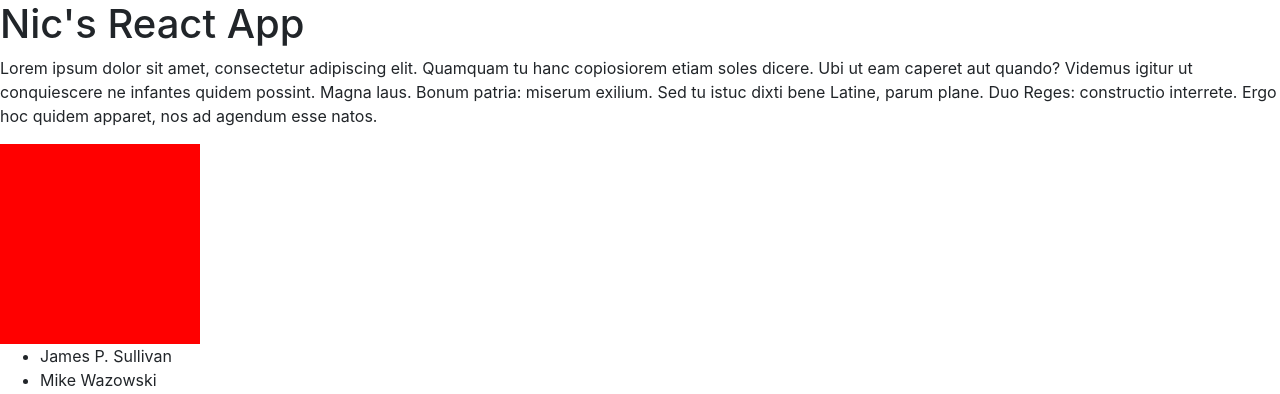
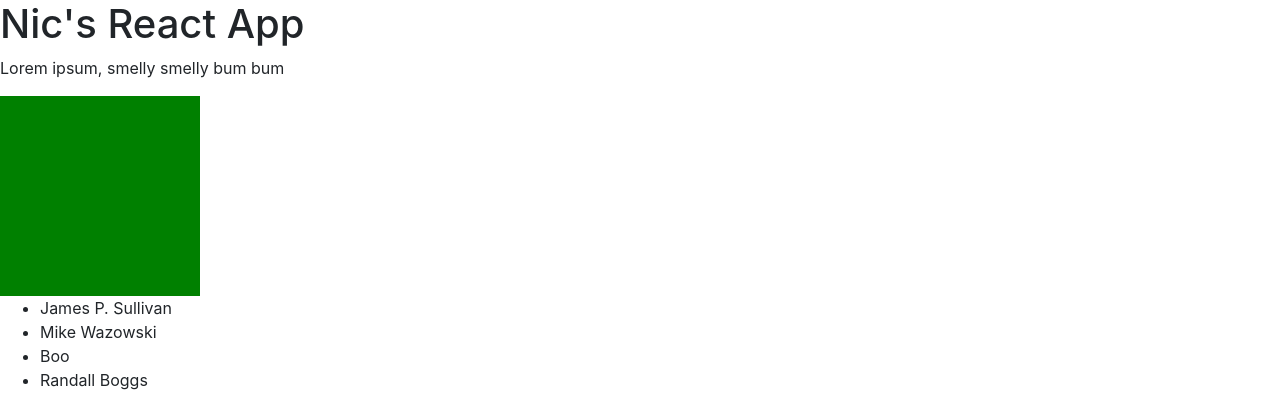
Before and after one commit to NicJr1110/react-nic-app, a React (Create React App) app: page / in a window 1280 px wide. Shown: the top 394 px of the page. Built offline with nearby package versions, Linux system fonts and the light colour scheme.

Commit message:
add green square div with props:

```diff
--- a/src/Paragraph.js
+++ b/src/Paragraph.js
@@ -2,10 +2,14 @@ import React from 'react';
 
 
 
-let Paragraph = () => (
-    <p>Lorem ipsum dolor sit amet, consectetur adipiscing elit. Quamquam tu hanc copiosiorem etiam soles dicere. Ubi ut eam caperet aut quando? Videmus igitur ut conquiescere ne infantes quidem possint. Magna laus. Bonum patria: miserum exilium. Sed tu istuc dixti bene Latine, parum plane. Duo Reges: constructio interrete. Ergo hoc quidem apparet, nos ad agendum esse natos.</p>
+let Paragraph = ({ message }) => (
+    <p>{ message }</p>
 
 );
 
+//Defualting props
+Paragraph.defaultProps = {
+    message : "Hello World"
+};
 
 export default Paragraph;
--- a/src/Square.js
+++ b/src/Square.js
@@ -1,14 +1,19 @@
 import React from 'react';
 
-const divStyle = {
-    background: 'red',
-    height: 200,
-    width: 200
-}
+// const boxSize = {
+//     background: 'red',
+//     height: 200,
+//     width: 200
+// }
 
-let Square = () => (
-    <div style={divStyle}></div>
+let Square = ( {colour} ) => (
+    <div style={ { background: colour, height: 200, width: 200} } ></div>
 );
 
 
+//Defualting props
+Square.defaultProps = {
+    colour : "blue"
+};
+
 export default Square;
--- a/src/Stuff.js
+++ b/src/Stuff.js
@@ -10,8 +10,12 @@ let Stuff = () => (
     <Header
       text = "Nic's React App"
     />
-    <Paragraph />
-    <Square />
+    <Paragraph
+      message = "Lorem ipsum, smelly smelly bum bum "
+    />
+    <Square
+      colour = 'green'
+    />
     <People />
     <Figure
       src = "http://78.media.tumblr.com/ea3884f17979500c2406fd4d21891195/tumblr_mr4humiiCH1r4xjo2o1_500.gif"
```
